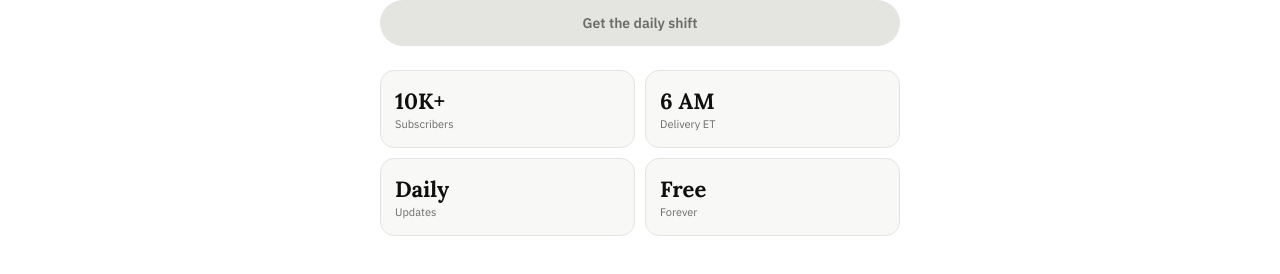
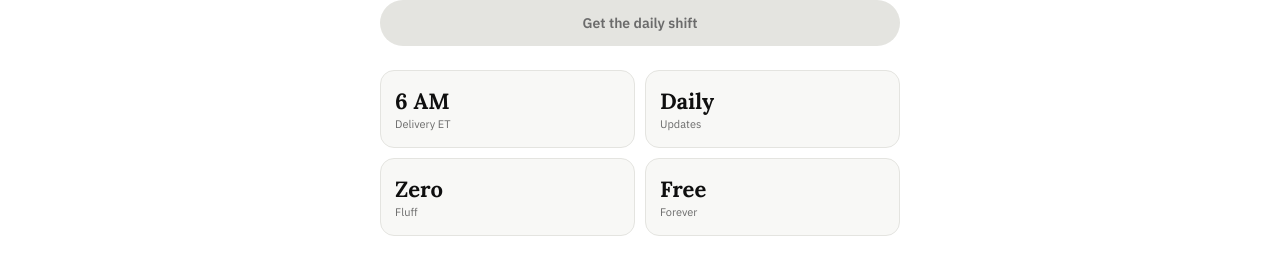
Before and after one commit to skycheng111/skaishift, a React (Vite) app in the folder skaishift/: page / in a window 1280 px wide. Both pictures are taken after a click on the button "Subscribe". Shown: the part 360-634 px from the top of the page. Built offline with nearby package versions, Linux system fonts and the light colour scheme.

Commit message:
Fix subscribe page stats

```diff
--- a/skaishift/src/App.jsx
+++ b/skaishift/src/App.jsx
@@ -408,7 +408,7 @@ function SubPage() {
       )}
 
       <div style={{display:"grid",gridTemplateColumns:"1fr 1fr",gap:10,marginTop:24}}>
-        {[{n:"10K+",l:"Subscribers"},{n:"6 AM",l:"Delivery ET"},{n:"Daily",l:"Updates"},{n:"Free",l:"Forever"}].map(s=>(
+        {[{n:"6 AM",l:"Delivery ET"},{n:"Daily",l:"Updates"},{n:"Zero",l:"Fluff"},{n:"Free",l:"Forever"}].map(s=>(
           <div key={s.l} style={{background:"#F8F8F6",border:T.border,borderRadius:14,padding:"16px 14px"}}>
             <p style={{fontFamily:"'Lora',serif",fontWeight:700,fontSize:22,color:T.ink,margin:"0 0 2px"}}>{s.n}</p>
             <p style={{fontFamily:"'IBM Plex Sans',sans-serif",fontSize:11,color:T.mid,margin:0}}>{s.l}</p>
```
